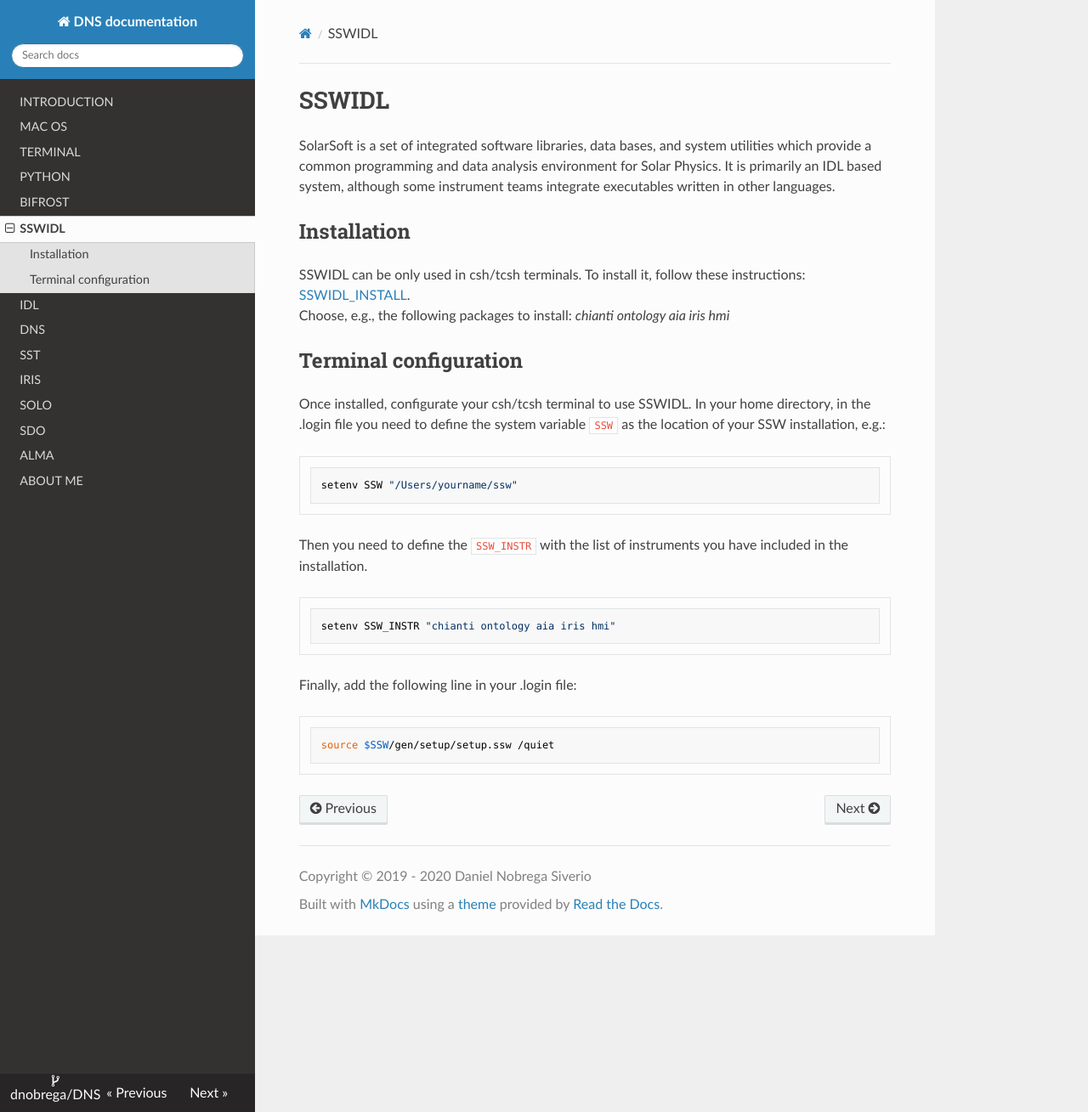
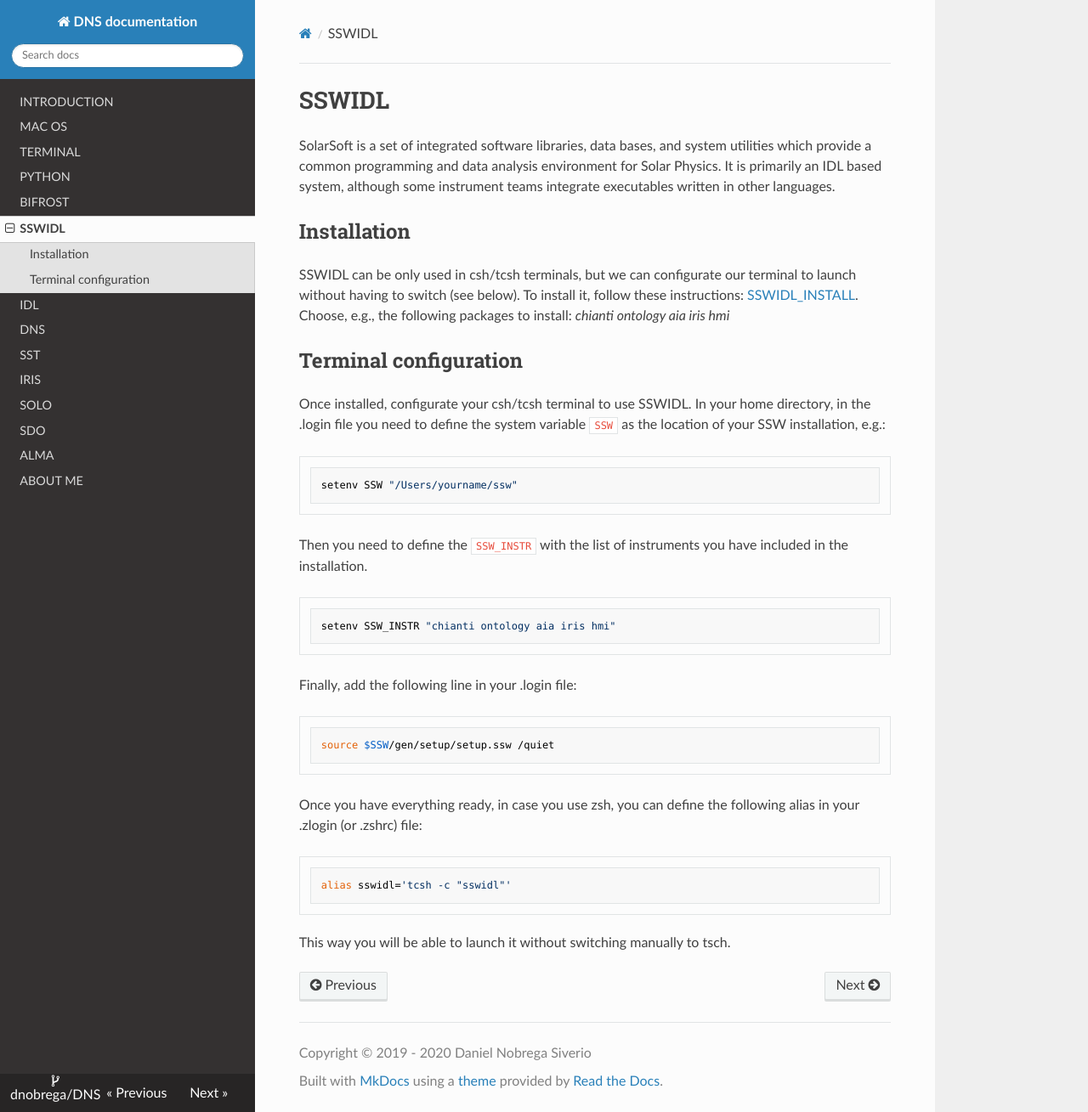
Before and after one commit to dnobrega/DNS, an MkDocs documentation site: the page built from docs/sswidl.md, in a window 1280 px wide and 1309 px high. Shown: the whole window at 85% size. Built offline with MkDocs 1.6.1, drawn with Linux system fonts in a browser that asks for light colours; nearby versions of some CDN libraries.

Commit message:
Update sswidl.md

````diff
--- a/docs/sswidl.md
+++ b/docs/sswidl.md
@@ -4,8 +4,10 @@
 
 
 ## Installation
-SSWIDL can be only used in csh/tcsh terminals. To install it, follow these instructions: [SSWIDL_INSTALL](http://www.lmsal.com/solarsoft/sswdoc/solarsoft/ssw_install_howto.html).
+SSWIDL can be only used in csh/tcsh terminals, but we can configurate our terminal to launch without having to switch (see below).
+To install it, follow these instructions: [SSWIDL_INSTALL](http://www.lmsal.com/solarsoft/sswdoc/solarsoft/ssw_install_howto.html).
 Choose, e.g., the following packages to install: _chianti ontology aia iris hmi_
+
 
 ## Terminal configuration
 Once installed, configurate your csh/tcsh terminal to use SSWIDL.
@@ -28,3 +30,9 @@
 ``` csh
 source $SSW/gen/setup/setup.ssw /quiet
 ```
+
+Once you have everything ready, in case you use zsh, you can define the following alias in your .zlogin (or .zshrc) file:
+``` csh
+alias sswidl='tcsh -c "sswidl"'
+```
+This way you will be able to launch it without switching manually to tsch.
````
